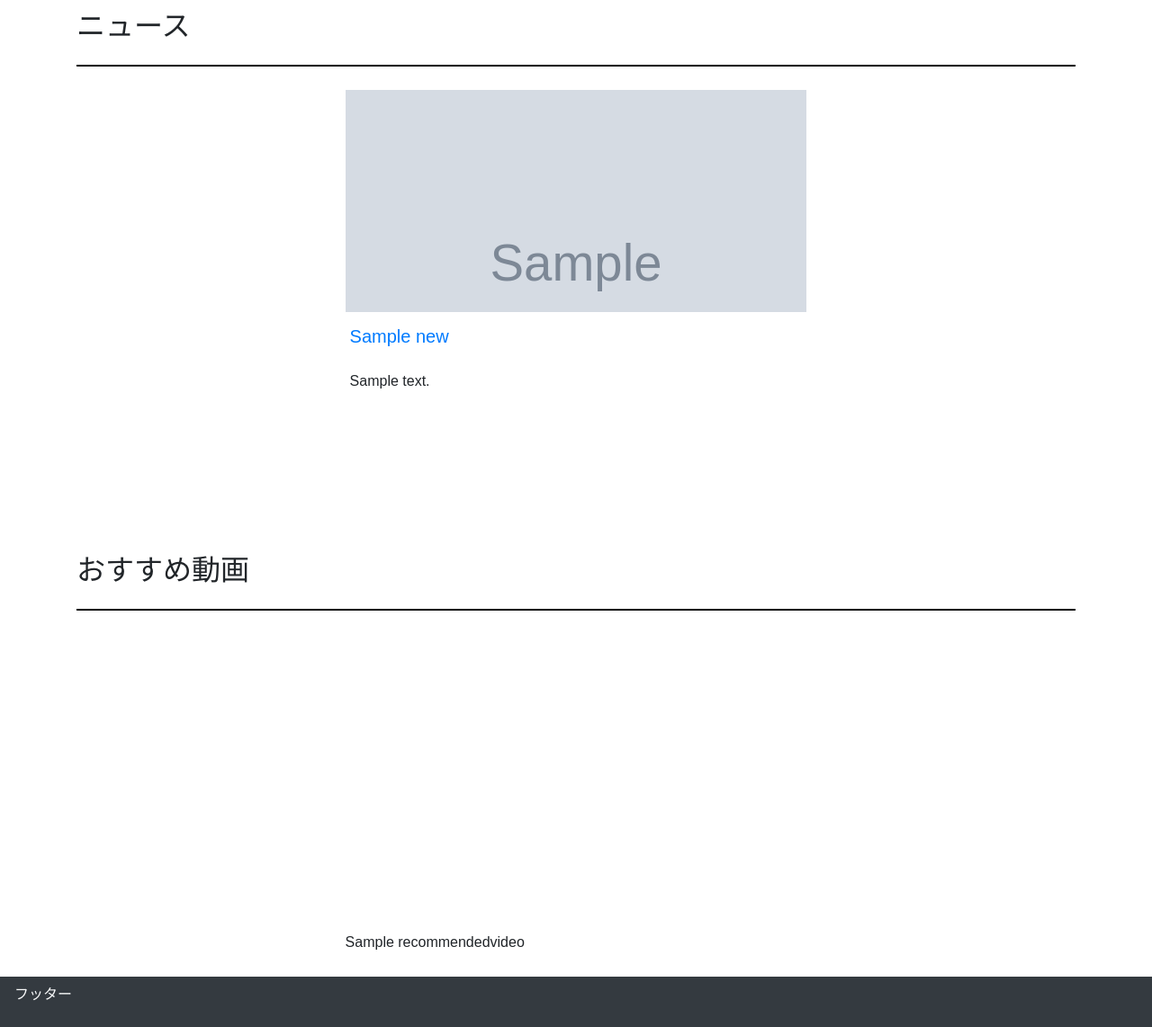
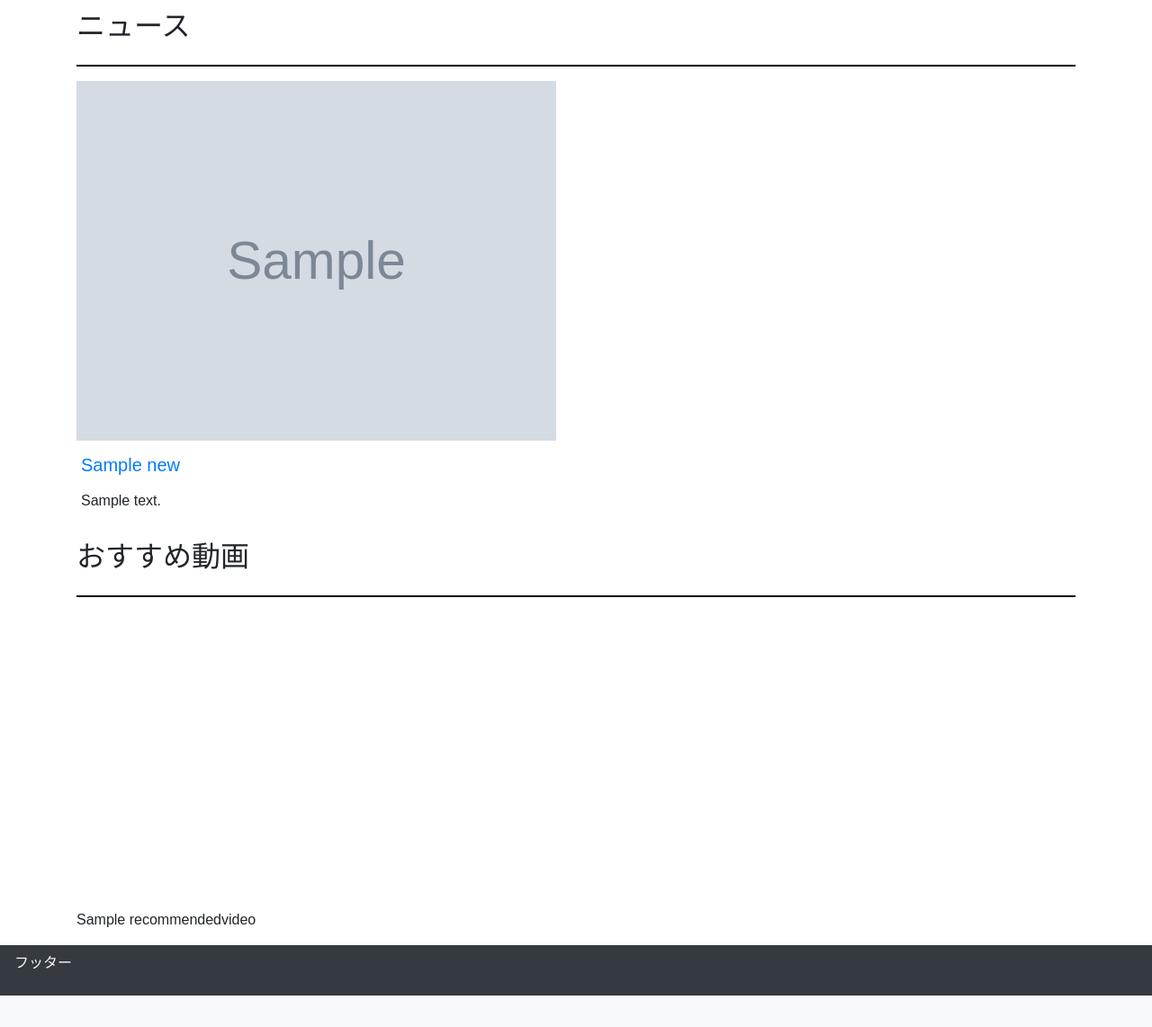
Before and after one commit to gustave-studio/science, a Django app: page / in a window 1280 px wide. Shown: the part 58-1200 px from the top of the page at 90% size. After the commit the page ends 1165 px from the top, so only its background shows below. Run offline with Django 4.2, Linux system fonts and the light colour scheme; tables that the repository leaves empty hold one stand-in row (values such as "Sample post"); grey boxes marked "Sample" are stand-in pictures; parts of the project's set-up code (start-up, migrations or seed data) failed here and were passed over; some libraries are stand-ins or nearby versions.

Commit message:
🎨boxの調整

```diff
--- a/static/top.css
+++ b/static/top.css
@@ -19,10 +19,8 @@ header {
 
 .box {
     width: 48%;
-    margin-bottom: 20px;
+    height: 98%;
     box-sizing: border-box;
-    padding: 0 10px;
-    margin: 10px auto;
 }
 
 h2 {
@@ -56,7 +54,6 @@ hr {
 .box-title {
   height: 50px;
   padding: 5px;
-  margin-bottom: 10px;
   word-wrap: break-word;
 }
 
```
